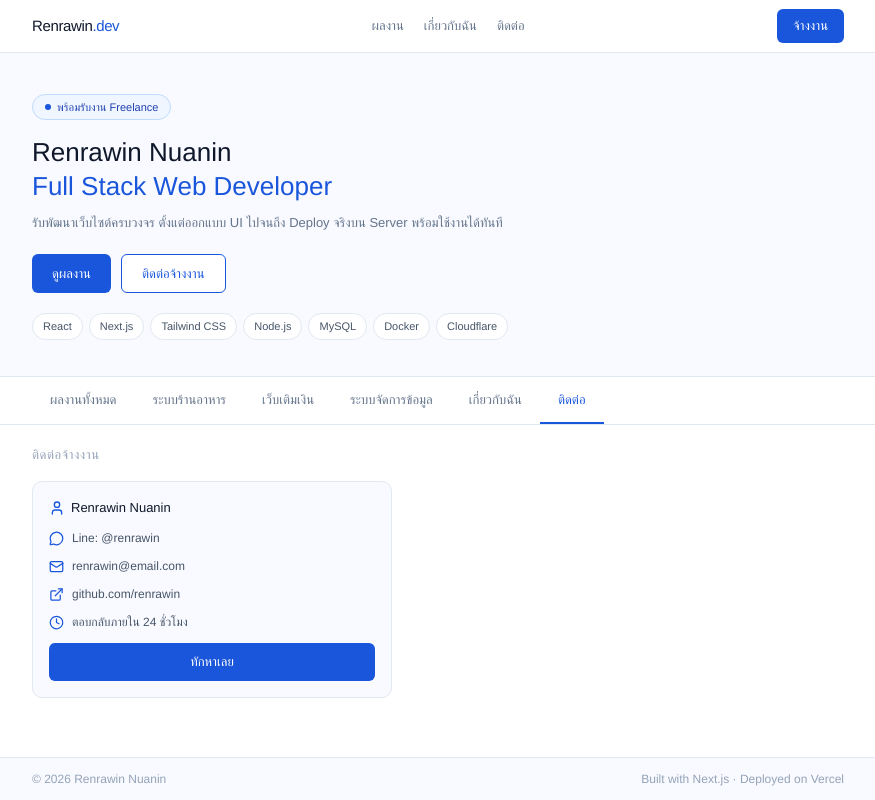
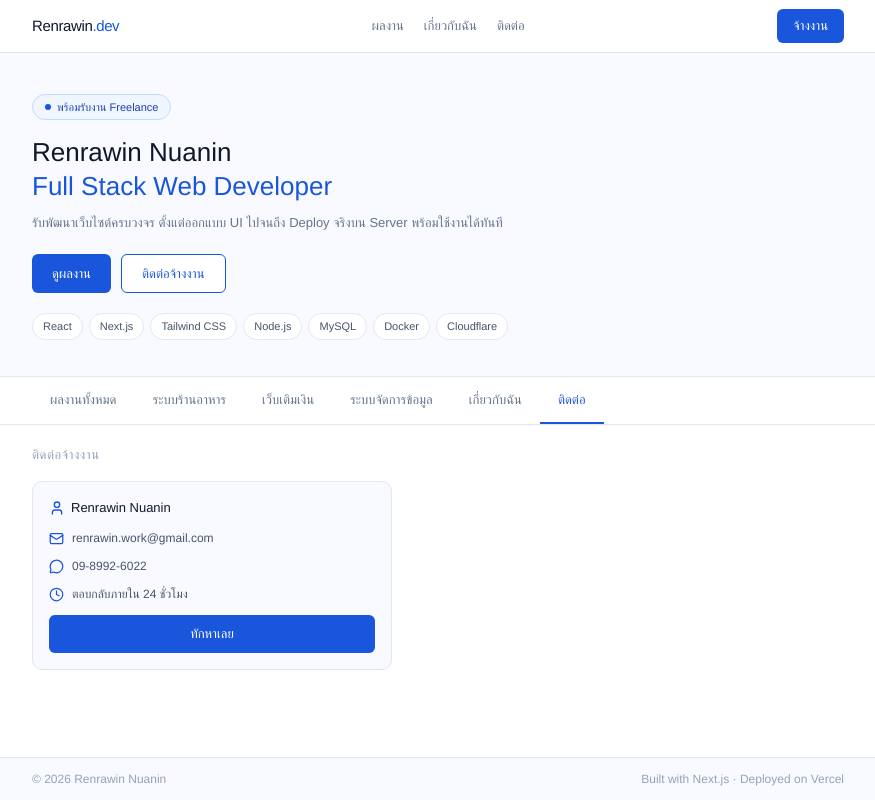
Before and after one commit to nopparoot15/RenStack, a Next.js app: page / in a window 1280 px wide. Both pictures are taken after a click on the button "จ้างงาน". Shown: the whole page, without its empty margins (202-1077 px from the left). Built offline with nearby package versions, Linux system fonts and the light colour scheme.

Commit message:
Update contact info with real details

```diff
--- a/app/page.tsx
+++ b/app/page.tsx
@@ -250,9 +250,8 @@ export default function PortfolioPage() {
                   <User size={16} className="text-[#1A56DB]" /> Renrawin Nuanin
                 </h3>
                 <div className="space-y-2.5 mt-2.5">
-                  <ContactRow icon={<MessageCircle size={15} className="text-[#1A56DB]" />} text="Line: @renrawin" />
-                  <ContactRow icon={<Mail size={15} className="text-[#1A56DB]" />} text="renrawin@email.com" />
-                  <ContactRow icon={<ExternalLink size={15} className="text-[#1A56DB]" />} text="github.com/renrawin" />
+                  <ContactRow icon={<Mail size={15} className="text-[#1A56DB]" />} text="renrawin.work@gmail.com" />
+                  <ContactRow icon={<MessageCircle size={15} className="text-[#1A56DB]" />} text="09-8992-6022" />
                   <ContactRow icon={<Clock size={15} className="text-[#1A56DB]" />} text="ตอบกลับภายใน 24 ชั่วโมง" />
                 </div>
                 <button className="w-full mt-3 bg-[#1A56DB] text-white text-[13px] py-[9px] rounded-md hover:bg-[#1446c0] transition-colors cursor-pointer">
```
